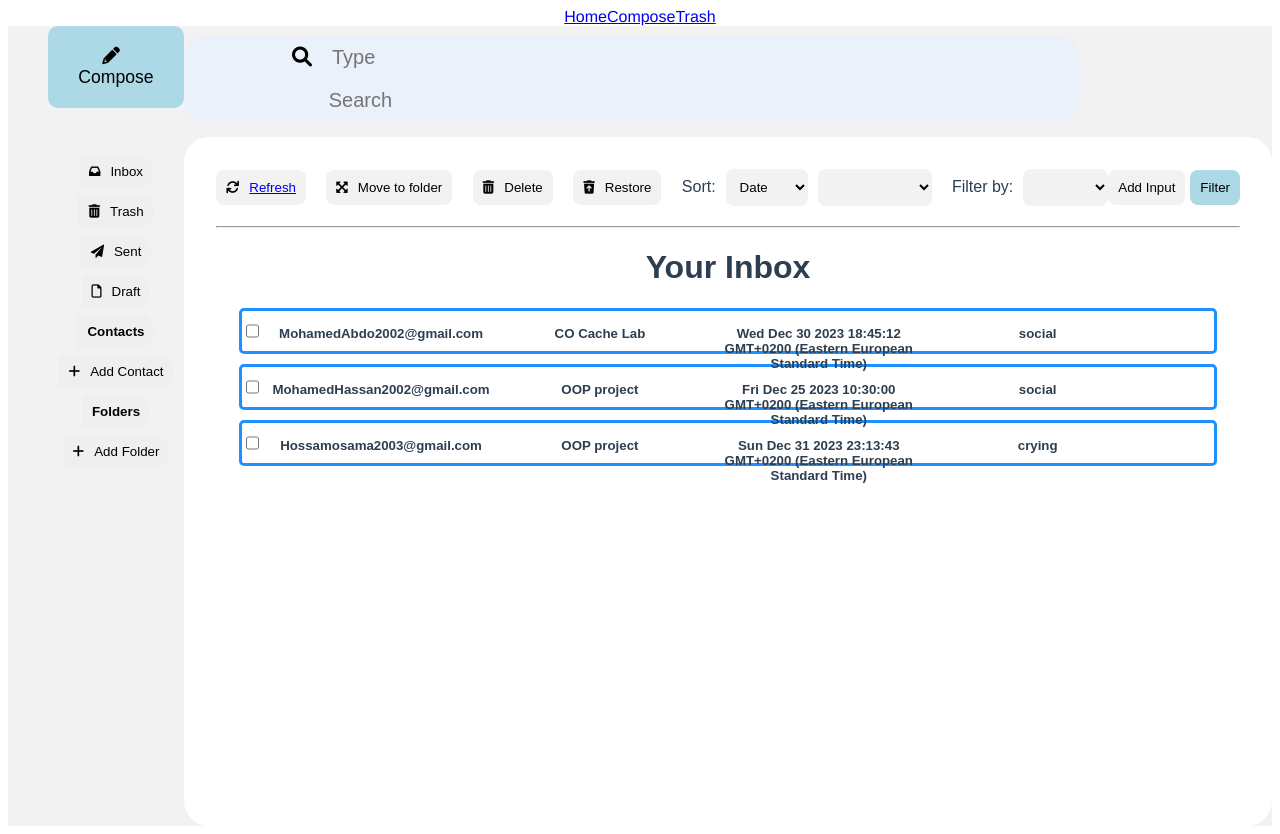
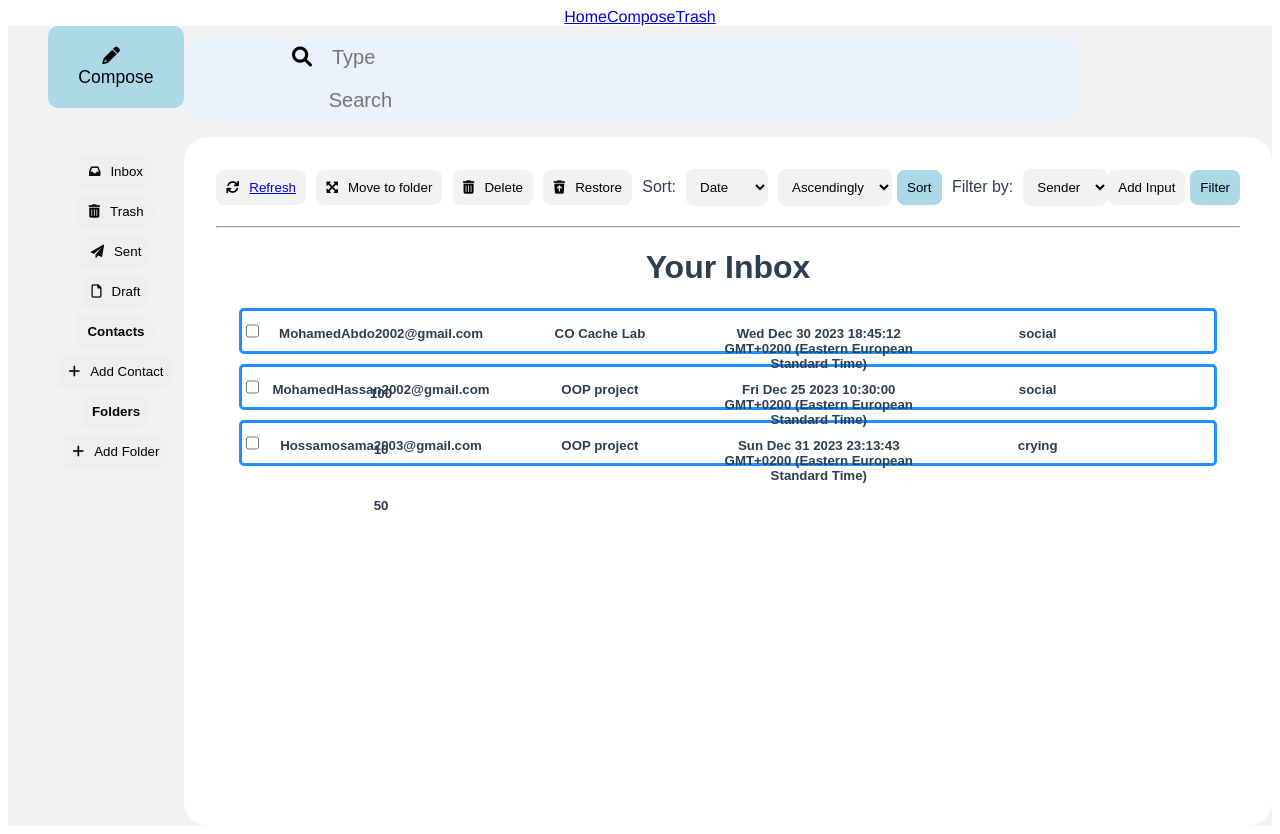
Before and after one commit to MohamedAbdo37/Speed-Mail, a Vue app: page / in a window 1280 px wide. Built offline with nearby package versions, Linux system fonts and the light colour scheme.

Commit message:
sort priority

```diff
--- a/src/components/Compose.vue
+++ b/src/components/Compose.vue
@@ -27,6 +27,15 @@
         <div class="form-group">
             <label for="message">Message</label>
             <textarea id="message" required v-model="message"></textarea>
+        </div>
+        <div id="Priority">
+            <label for="priority_select">Choose Your priority:</label>
+            <select v-model="priority" id="priority_select">
+            <option value=100>100 %</option>
+            <option value=75>75 %</option>
+            <option value=50 selected>50 %</option>
+            <option value=25>25 %</option>
+            </select>
         </div>
         <button @click="send()" class="send-button">Send email</button>
         <button @click="draft()" class="send-button">draft</button>
@@ -59,6 +68,7 @@ export default {
       from: '',
       date: '',
       tag: [],
+      priority:50,
 
     };
   },
@@ -73,6 +83,7 @@ export default {
           message: this.message,
           subject: this.subject,
           tag: this.tag,
+          priority:this.priority,
           date: Number(this.date),
         },
       }).then((r) => {
--- a/src/components/Home.vue
+++ b/src/components/Home.vue
@@ -117,17 +117,19 @@
 
         <div>
           <label for="sort_select">Sort:</label>
-          <select id="sort_select">
-            <option selected><button>Date</button></option>
-            <option><button>Priority</button></option>
+          <select id="sort_select" v-model="sortby">
+            <option value="date" selected><button>Date</button></option>
+            <option value="priority" ><button>Priority</button></option>
           </select>
           <select id="order_select" v-model="sort">
             <option value="Ascendingly" selected><button>Ascendingly</button></option>
             <option value="Decendingly"><button>Decendingly</button></option>
           </select>
-          <button v-if="sort=='Ascendingly'" @click="datesortingasc" id="sort-button">Sort</button>
-          <button v-if="sort=='Decendingly'" @click="datesortingdes" id="sort-button">Sort</button>
-        </div>
+          <button v-if="sort=='Ascendingly'&&sortby=='date'" @click="datesortingasc" id="sort-button">Sort</button>
+          <button v-if="sort=='Decendingly'&&sortby=='date'" @click="datesortingdes" id="sort-button">Sort</button>
+          <button v-if="sort=='Ascendingly'&&sortby=='priority'" @click="prioritysortingasc" id="sort-button">Sort</button>
+          <button v-if="sort=='Decendingly'&&sortby=='priority'" @click="prioritysortingdes" id="sort-button">Sort</button>
+          </div>
 
         <div id="filter-div">
           <label for="Filter-select">Filter by:</label>
@@ -152,6 +154,7 @@
           <div><h5>{{ mail.Subject }}</h5></div>
           <div><h5>{{ mail.Date }}</h5></div>
           <div><h5>{{ mail.Type }}</h5></div>
+          <div><h5>{{ mail.Priority}}</h5></div>
         </div>
       </div>
     </div>
@@ -170,7 +173,8 @@ export default {
     return {
       b: 0,
       i: 0,
-      sort :"",
+      sort :"Ascendingly",
+      sortby:"date",
       userName: "",
       type: "",
       search: "",
@@ -178,7 +182,7 @@ export default {
       password: "",
       foldernames: [],
       contactnames: [],
-      filterby: "",
+      filterby: "sender",
       filter: [],
       mails: [
         {
@@ -187,6 +191,7 @@ export default {
           Subject: "CO Cache Lab",
           Date: "Wed Dec 30 2023 18:45:12 GMT+0200 (Eastern European Standard Time)",
           Type: "social",
+          Priority:100,
           Body: "Dear Yahia\n   J'espere que vous allez bien et votre famille aussi\n J'ai quelques deficultes avex le lab de cache memory, il prend trop long temps en fait et ca me donne l'ampression que le lab a quelque chose qui sonne"
         },
         {
@@ -195,6 +200,7 @@ export default {
           Subject: "OOP project",
           Date: "Fri Dec 25 2023 10:30:00 GMT+0200 (Eastern European Standard Time)",
           Type: "social",
+          Priority:10,
           Body: "Dear Yahian\n  J'espere que tu vas bien et votre famille aussi"
         },
         {
@@ -203,6 +209,7 @@ export default {
           Subject: "OOP project",
           Date: "Sun Dec 31 2023 23:13:43 GMT+0200 (Eastern European Standard Time)",
           Type: "crying",
+          Priority:50,
           Body: "Dear Yahian\n  J'espere que tu vas bien et votre famille aussi"
         }
       ]
@@ -212,6 +219,12 @@ export default {
     addfolder() {
 
     },
+    prioritysortingasc(){
+      this. mails.sort((a, b) => a.Priority - b.Priority);
+    },
+    prioritysortingdes(){
+      this. mails.sort((a, b) => b.Priority - a.Priority);
+},
     datesortingdes() {
   const compareDates = (a, b) => {
   const dateA = new Date(a.Date);
@@ -220,6 +233,7 @@ export default {
 };
 this.mails.sort(compareDates);
 },
+
 datesortingasc() {
   const compareDates = (a, b) => {
   const dateA = new Date(a.Date);
```
